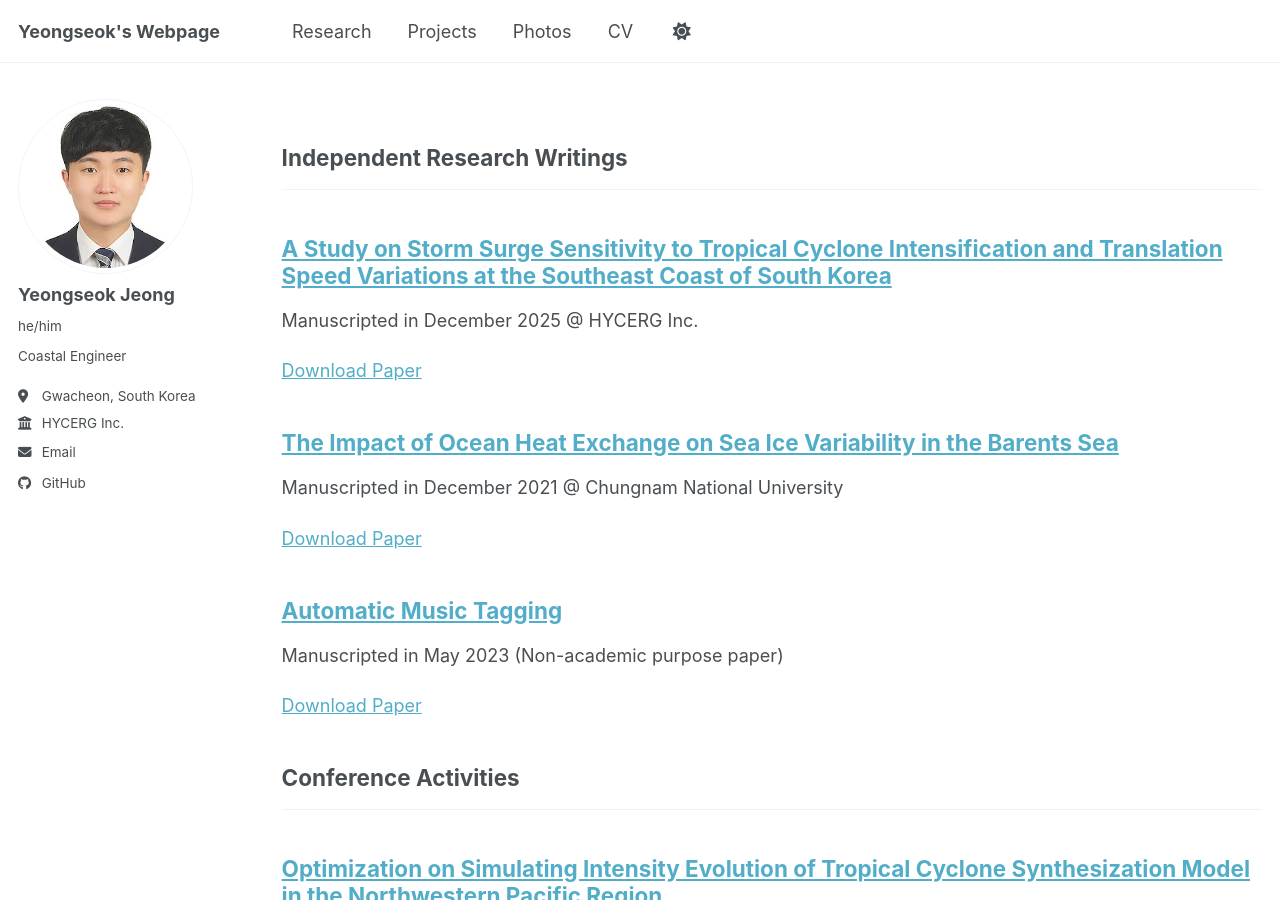
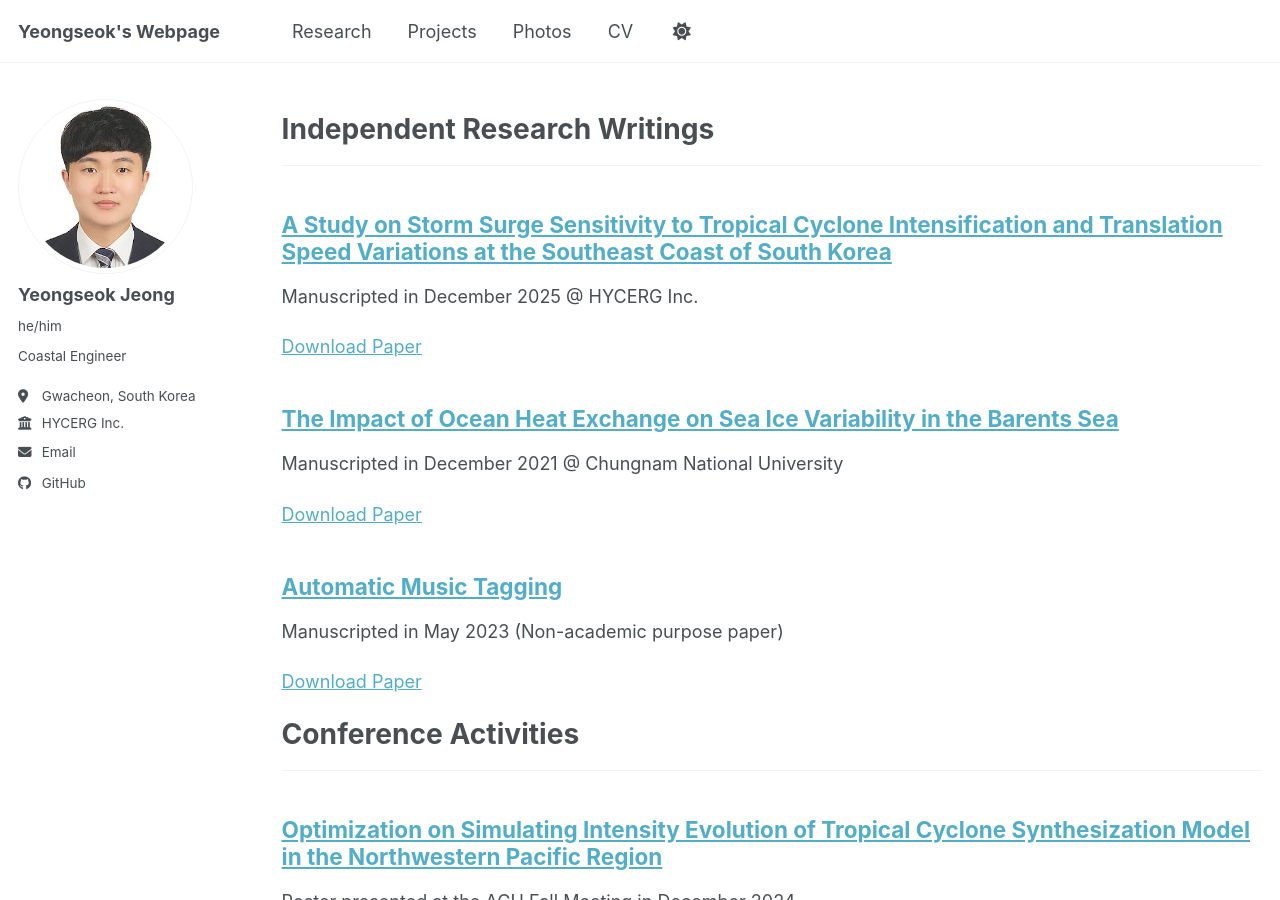
Before and after one commit to yjeongteddy/yjeongteddy.github.io, a Jekyll site: the page built from _pages/publications.html, in a window 1280 px wide and 900 px high. Built offline with Jekyll 4.4.1, drawn with Linux system fonts in a browser that asks for light colours; a script bundle is joined from its source files by our own code; library files that are not in the unit come from our copies.

Commit message:
Update publications.html

```diff
--- a/_pages/publications.html
+++ b/_pages/publications.html
@@ -20,7 +20,7 @@ author_profile: true
         {% continue %}
       {% endif %}
       {% unless title_shown %}
-        <h2>{{ category[1].title }}</h2><hr />
+        <h1>{{ category[1].title }}</h1><hr />
         {% assign title_shown = true %}
       {% endunless %}
       {% include archive-single.html %}
```
